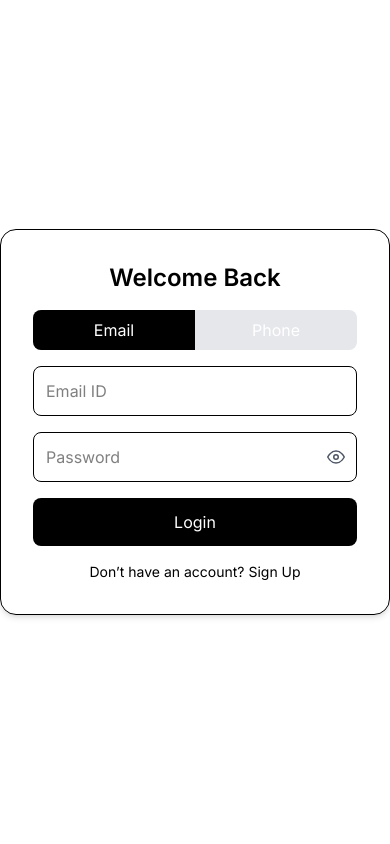
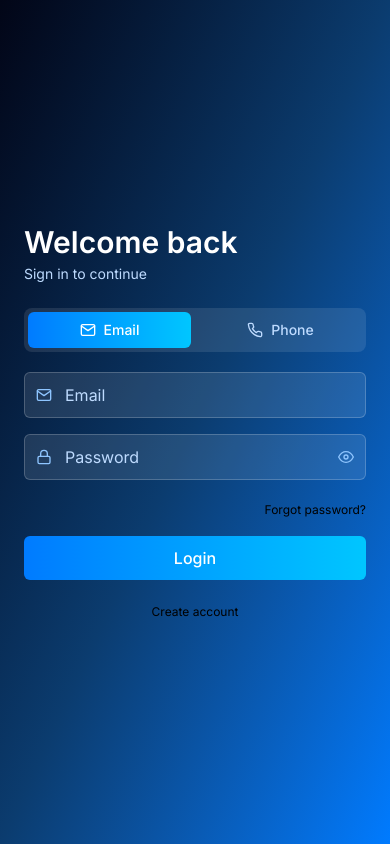
Before and after one commit to Nikhil-gupta-09/BiteSpy-Frontend, a Next.js app: page /login in a window 390 px wide. Built offline with nearby package versions, Linux system fonts and the light colour scheme; no server answers.

Commit message:
Revamp signup n login page

```diff
--- a/app/login/page.tsx
+++ b/app/login/page.tsx
@@ -4,11 +4,16 @@ import Image from "next/image";
 import Link from "next/link";
 import { useState, ChangeEvent, FormEvent } from "react";
 import { useRouter } from "next/navigation";
-
 import { signInWithEmailAndPassword } from "firebase/auth";
 import { auth } from "@/firebase";
 
-import { FiEye, FiEyeOff } from "react-icons/fi";
+import {
+  FiEye,
+  FiEyeOff,
+  FiMail,
+  FiPhone,
+  FiLock
+} from "react-icons/fi";
 
 type Mode = "email" | "phone";
 
@@ -20,15 +25,12 @@ type LoginData = {
 
 export default function LoginPage() {
   const router = useRouter();
-
   const [mode, setMode] = useState<Mode>("email");
-
   const [form, setForm] = useState<LoginData>({
     email: "",
     phone: "",
     password: "",
   });
-
   const [loading, setLoading] = useState(false);
   const [error, setError] = useState("");
   const [showPassword, setShowPassword] = useState(false);
@@ -47,108 +49,153 @@ export default function LoginPage() {
     e.preventDefault();
     setLoading(true);
     setError("");
-
     try {
       const emailToUse =
-        mode === "email"
-          ? form.email
-          : normalizePhoneToEmail(form.phone);
+        mode === "email" ? form.email : normalizePhoneToEmail(form.phone);
 
       await signInWithEmailAndPassword(auth, emailToUse, form.password);
       router.push("/");
     } catch (err: unknown) {
-      if (err instanceof Error) setError(err.message);
-      else setError("Login failed");
+      setError(err instanceof Error ? err.message : "Login failed");
     } finally {
       setLoading(false);
     }
   };
 
   return (
-    <div className="min-h-screen flex">
+    <div className="h-screen overflow-hidden bg-gradient-to-br from-[#020617] via-[#0b3c6f] to-[#007BFF] flex items-center justify-center px-6">
 
-      <div className="w-1/2 hidden md:flex items-center justify-center bg-gray-100">
-        <Image src="/hero.png" alt="Hero" width={500} height={500} />
-      </div>
+      <div className="w-full max-w-6xl grid md:grid-cols-2 gap-10 items-center">
 
-      <div className="w-full md:w-1/2 flex items-center justify-center">
-        <div className="w-full max-w-md p-8 border rounded-2xl shadow-md">
+        {/* LEFT SIDE */}
+        <div className="hidden md:flex justify-center items-center">
+          <Image
+            src="/hero1.PNG"
+            alt="Hero"
+            width={420}
+            height={420}
+            className="drop-shadow-2xl object-contain"
+            priority
+          />
+        </div>
 
-          <h2 className="text-2xl font-semibold text-center mb-4">
-            Welcome Back
-          </h2>
+        {/* RIGHT SIDE */}
+        <div className="w-full max-w-sm mx-auto">
 
-          {/* SLIDER */}
-          <div className="relative flex bg-gray-200 rounded-lg mb-4 overflow-hidden">
-            <div
-              className={`absolute top-0 left-0 w-1/2 h-full bg-black transition-transform ${
-                mode === "phone" ? "translate-x-full" : ""
+          {/* HEADING */}
+          <div className="mb-6">
+            <h2 className="text-3xl font-semibold text-white">
+              Welcome back
+            </h2>
+            <p className="text-blue-200 text-sm mt-1">
+              Sign in to continue
+            </p>
+          </div>
+
+          {/* TOGGLE */}
+          <div className="flex gap-2 p-1 bg-white/10 rounded-lg mb-5">
+            <button
+              type="button"
+              onClick={() => setMode("email")}
+              className={`flex-1 py-2 rounded-md text-sm font-medium flex items-center justify-center gap-2 transition ${
+                mode === "email"
+                  ? "bg-gradient-to-r from-[#007BFF] to-[#00C6FF] text-white"
+                  : "text-blue-200 hover:bg-white/10"
               }`}
-            />
-            <button onClick={() => setMode("email")} className="w-1/2 py-2 z-10 text-white">
+            >
+              <FiMail size={16} />
               Email
             </button>
-            <button onClick={() => setMode("phone")} className="w-1/2 py-2 z-10 text-white">
+
+            <button
+              type="button"
+              onClick={() => setMode("phone")}
+              className={`flex-1 py-2 rounded-md text-sm font-medium flex items-center justify-center gap-2 transition ${
+                mode === "phone"
+                  ? "bg-gradient-to-r from-[#007BFF] to-[#00C6FF] text-white"
+                  : "text-blue-200 hover:bg-white/10"
+              }`}
+            >
+              <FiPhone size={16} />
               Phone
             </button>
           </div>
 
-          {error && <p className="text-red-500 text-sm text-center mb-3">{error}</p>}
+          {/* ERROR */}
+          {error && (
+            <div className="mb-4 text-red-400 text-sm bg-red-500/10 border border-red-500/30 p-2 rounded-md">
+              {error}
+            </div>
+          )}
 
+          {/* FORM */}
           <form onSubmit={handleSubmit} className="space-y-4">
 
-            {mode === "email" ? (
+            {/* INPUT */}
+            <div className="relative">
+              <span className="absolute left-3 top-1/2 -translate-y-1/2 text-blue-300">
+                {mode === "email" ? <FiMail /> : <FiPhone />}
+              </span>
+
               <input
-                type="email"
-                name="email"
-                placeholder="Email ID"
-                value={form.email}
+                type={mode === "email" ? "email" : "tel"}
+                name={mode === "email" ? "email" : "phone"}
+                placeholder={mode === "email" ? "Email" : "Phone number"}
+                value={mode === "email" ? form.email : form.phone}
                 onChange={handleChange}
-                className="w-full p-3 border rounded-lg"
+                className="w-full pl-10 pr-4 py-2.5 bg-white/10 border border-white/20 rounded-md text-white placeholder-blue-200 focus:outline-none focus:ring-2 focus:ring-blue-400"
                 required
               />
-            ) : (
-              <input
-                type="tel"
-                name="phone"
-                placeholder="+91 9876543210"
-                value={form.phone}
-                onChange={handleChange}
-                className="w-full p-3 border rounded-lg"
-                required
-              />
-            )}
+            </div>
 
-            {/* PASSWORD WITH ICON */}
+            {/* PASSWORD */}
             <div className="relative">
+              <span className="absolute left-3 top-1/2 -translate-y-1/2 text-blue-300">
+                <FiLock />
+              </span>
+
               <input
                 type={showPassword ? "text" : "password"}
                 name="password"
                 placeholder="Password"
                 value={form.password}
                 onChange={handleChange}
-                className="w-full p-3 border rounded-lg pr-12"
+                className="w-full pl-10 pr-10 py-2.5 bg-white/10 border border-white/20 rounded-md text-white placeholder-blue-200 focus:outline-none focus:ring-2 focus:ring-blue-400"
                 required
               />
 
               <button
                 type="button"
                 onClick={() => setShowPassword((prev) => !prev)}
-                className="absolute right-3 top-1/2 -translate-y-1/2 text-gray-600"
+                className="absolute right-3 top-1/2 -translate-y-1/2 text-blue-300"
               >
-                {showPassword ? <FiEyeOff size={18} /> : <FiEye size={18} />}
+                {showPassword ? <FiEyeOff /> : <FiEye />}
               </button>
             </div>
 
-            <button className="w-full bg-black text-white py-3 rounded-lg">
+            {/* FORGOT */}
+            <div className="text-right">
+              <Link href="#" className="text-xs text-blue-300 hover:text-white">
+                Forgot password?
+              </Link>
+            </div>
+
+            {/* BUTTON */}
+            <button
+              disabled={loading}
+              className="w-full py-2.5 rounded-md font-medium text-white bg-gradient-to-r from-[#007BFF] to-[#00C6FF] hover:scale-[1.02] active:scale-[0.98] transition"
+            >
               {loading ? "Logging in..." : "Login"}
             </button>
+
+            {/* SIGNUP */}
+            <Link
+              href="/signup"
+              className="block text-center text-blue-200 hover:text-white text-xs mt-2"
+            >
+              Create account
+            </Link>
           </form>
-
-          <p className="text-center mt-4 text-sm">
-            Don’t have an account? <Link href="/signup">Sign Up</Link>
-          </p>
-
         </div>
       </div>
     </div>
--- a/app/signup/page.tsx
+++ b/app/signup/page.tsx
@@ -8,7 +8,14 @@ import { useRouter } from "next/navigation";
 import { createUserWithEmailAndPassword, updateProfile } from "firebase/auth";
 import { auth } from "@/firebase";
 
-import { FiEye, FiEyeOff } from "react-icons/fi";
+import {
+  FiEye,
+  FiEyeOff,
+  FiMail,
+  FiPhone,
+  FiLock,
+  FiUser
+} from "react-icons/fi";
 
 type Mode = "email" | "phone";
 
@@ -42,7 +49,6 @@ export default function SignupPage() {
     setForm((prev) => ({ ...prev, [name]: value }));
   };
 
-  // 🔄 phone → email (firebase workaround)
   const normalizePhoneToEmail = (phone: string): string => {
     const cleaned = phone.replace(/\s+/g, "");
     return `${cleaned}@phone.bitespy.com`;
@@ -79,132 +85,164 @@ export default function SignupPage() {
   };
 
   return (
-    <div className="min-h-screen flex">
+    <div className="h-screen overflow-hidden bg-gradient-to-br from-[#020617] via-[#0b3c6f] to-[#007BFF] flex items-center justify-center px-6">
+
+      <div className="w-full max-w-6xl grid md:grid-cols-2 gap-10 items-center">
 
         {/* LEFT IMAGE */}
-      <div className="w-1/2 hidden md:flex items-center justify-center bg-gray-100">
-        <Image src="/hero.png" alt="Hero" width={500} height={500} />
+        <div className="hidden md:flex justify-center items-center">
+          <Image
+            src="/hero1.png"
+            alt="Hero"
+            width={420}
+            height={420}
+            className="drop-shadow-2xl object-contain"
+            priority
+          />
         </div>
 
         {/* RIGHT FORM */}
-      <div className="w-full md:w-1/2 flex items-center justify-center">
-        <div className="w-full max-w-md p-8 border rounded-2xl shadow-md">
+        <div className="w-full max-w-sm mx-auto">
 
-          <h2 className="text-2xl font-semibold text-center mb-4">
-            Create Account
+          {/* HEADING */}
+          <div className="mb-6">
+            <h2 className="text-3xl font-semibold text-white">
+              Create account
             </h2>
+            <p className="text-blue-200 text-sm mt-1">
+              Join and get started
+            </p>
+          </div>
 
-          {/* SLIDER */}
-          <div className="relative flex bg-gray-200 rounded-lg mb-4 overflow-hidden">
-            <div
-              className={`absolute top-0 left-0 w-1/2 h-full bg-black transition-transform ${
-                mode === "phone" ? "translate-x-full" : ""
-              }`}
-            />
-
+          {/* TOGGLE */}
+          <div className="flex gap-2 p-1 bg-white/10 rounded-lg mb-5">
             <button
               type="button"
               onClick={() => setMode("email")}
-              className="w-1/2 py-2 z-10 text-white text-sm font-medium"
+              className={`flex-1 py-2 rounded-md text-sm font-medium flex items-center justify-center gap-2 transition ${
+                mode === "email"
+                  ? "bg-gradient-to-r from-[#007BFF] to-[#00C6FF] text-white"
+                  : "text-blue-200 hover:bg-white/10"
+              }`}
             >
+              <FiMail size={16} />
               Email
             </button>
 
             <button
               type="button"
               onClick={() => setMode("phone")}
-              className="w-1/2 py-2 z-10 text-white text-sm font-medium"
+              className={`flex-1 py-2 rounded-md text-sm font-medium flex items-center justify-center gap-2 transition ${
+                mode === "phone"
+                  ? "bg-gradient-to-r from-[#007BFF] to-[#00C6FF] text-white"
+                  : "text-blue-200 hover:bg-white/10"
+              }`}
             >
+              <FiPhone size={16} />
               Phone
             </button>
           </div>
 
+          {/* ERROR */}
           {error && (
-            <p className="text-red-500 text-sm text-center mb-3">{error}</p>
+            <div className="mb-4 text-red-400 text-sm bg-red-500/10 border border-red-500/30 p-2 rounded-md">
+              {error}
+            </div>
           )}
 
+          {/* FORM */}
           <form onSubmit={handleSubmit} className="space-y-4">
 
-            {/* NAME */}
+            {/* FIRST NAME */}
+            <div className="relative">
+              <span className="absolute left-3 top-1/2 -translate-y-1/2 text-blue-300">
+                <FiUser />
+              </span>
               <input
                 type="text"
                 name="firstName"
-              placeholder="First Name"
+                placeholder="First name"
                 value={form.firstName}
                 onChange={handleChange}
-              className="w-full p-3 border rounded-lg"
+                className="w-full pl-10 pr-4 py-2.5 bg-white/10 border border-white/20 rounded-md text-white placeholder-blue-200 focus:outline-none focus:ring-2 focus:ring-blue-400"
                 required
               />
+            </div>
 
+            {/* LAST NAME */}
+            <div className="relative">
+              <span className="absolute left-3 top-1/2 -translate-y-1/2 text-blue-300">
+                <FiUser />
+              </span>
               <input
                 type="text"
                 name="lastName"
-              placeholder="Last Name"
+                placeholder="Last name"
                 value={form.lastName}
                 onChange={handleChange}
-              className="w-full p-3 border rounded-lg"
+                className="w-full pl-10 pr-4 py-2.5 bg-white/10 border border-white/20 rounded-md text-white placeholder-blue-200 focus:outline-none focus:ring-2 focus:ring-blue-400"
                 required
               />
+            </div>
 
             {/* EMAIL / PHONE */}
-            {mode === "email" ? (
+            <div className="relative">
+              <span className="absolute left-3 top-1/2 -translate-y-1/2 text-blue-300">
+                {mode === "email" ? <FiMail /> : <FiPhone />}
+              </span>
+
               <input
-                type="email"
-                name="email"
-                placeholder="Email ID"
-                value={form.email}
+                type={mode === "email" ? "email" : "tel"}
+                name={mode === "email" ? "email" : "phone"}
+                placeholder={mode === "email" ? "Email" : "Phone number"}
+                value={mode === "email" ? form.email : form.phone}
                 onChange={handleChange}
-                className="w-full p-3 border rounded-lg"
+                className="w-full pl-10 pr-4 py-2.5 bg-white/10 border border-white/20 rounded-md text-white placeholder-blue-200 focus:outline-none focus:ring-2 focus:ring-blue-400"
                 required
               />
-            ) : (
-              <input
-                type="tel"
-                name="phone"
-                placeholder="+91 9876543210"
-                value={form.phone}
-                onChange={handleChange}
-                className="w-full p-3 border rounded-lg"
-                required
-              />
-            )}
+            </div>
 
-            {/* PASSWORD WITH EYE */}
+            {/* PASSWORD */}
             <div className="relative">
+              <span className="absolute left-3 top-1/2 -translate-y-1/2 text-blue-300">
+                <FiLock />
+              </span>
+
               <input
                 type={showPassword ? "text" : "password"}
                 name="password"
                 placeholder="Password"
                 value={form.password}
                 onChange={handleChange}
-                className="w-full p-3 border rounded-lg pr-12"
+                className="w-full pl-10 pr-10 py-2.5 bg-white/10 border border-white/20 rounded-md text-white placeholder-blue-200 focus:outline-none focus:ring-2 focus:ring-blue-400"
                 required
               />
 
               <button
                 type="button"
                 onClick={() => setShowPassword((prev) => !prev)}
-                className="absolute right-3 top-1/2 -translate-y-1/2 text-gray-600"
+                className="absolute right-3 top-1/2 -translate-y-1/2 text-blue-300"
               >
-                {showPassword ? <FiEyeOff size={18} /> : <FiEye size={18} />}
+                {showPassword ? <FiEyeOff /> : <FiEye />}
               </button>
             </div>
 
+            {/* BUTTON */}
             <button
               disabled={loading}
-              className="w-full bg-black text-white py-3 rounded-lg"
+              className="w-full py-2.5 rounded-md font-medium text-white bg-gradient-to-r from-[#007BFF] to-[#00C6FF] hover:scale-[1.02] active:scale-[0.98] transition"
             >
-              {loading ? "Creating..." : "Sign Up"}
+              {loading ? "Creating..." : "Sign up"}
             </button>
+
+            {/* LOGIN */}
+            <Link
+              href="/login"
+              className="block text-center text-blue-200 hover:text-white text-xs mt-2"
+            >
+              Already have an account? Login
+            </Link>
           </form>
-
-          <p className="text-center mt-4 text-sm">
-            Already have an account?{" "}
-            <Link href="/login" className="text-blue-600">
-              Login
-            </Link>
-          </p>
-
         </div>
       </div>
     </div>
```
Also changed, not shown: public/hero1.png (added). Lines whose indentation alone changed are shown as unchanged.
